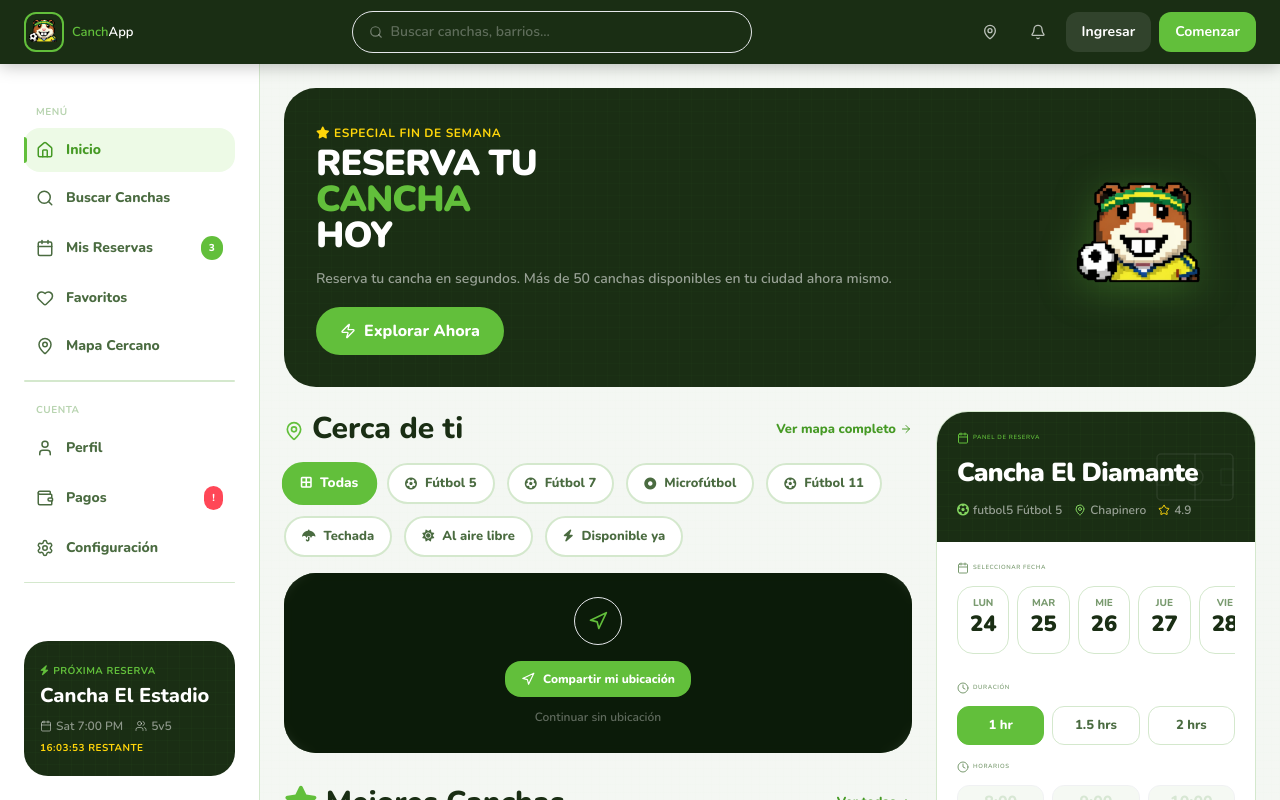
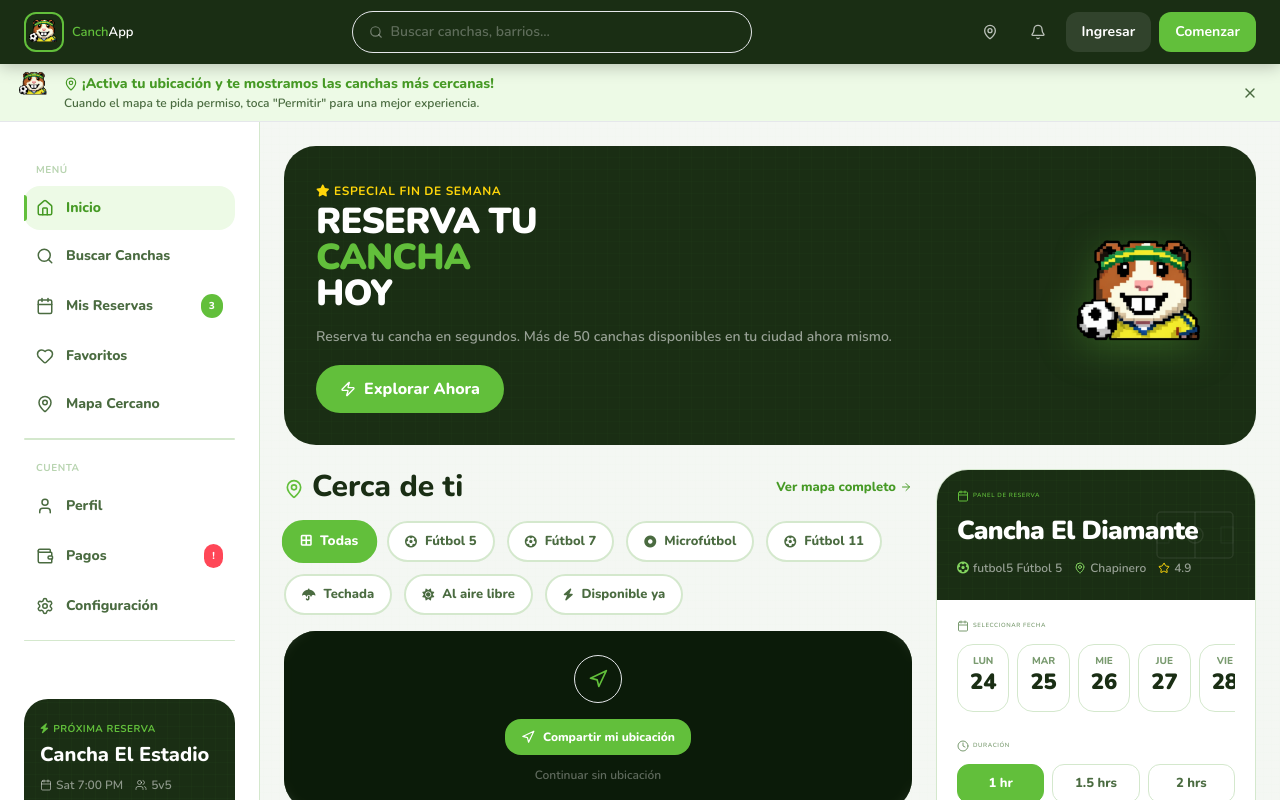
Before and after one commit to cuybyter-alt/CanchaAppWeb, a React (Vite) app in the folder canchapp/: page / in a window 1280 px wide. Shown: the top 800 px of the page. Built offline with nearby package versions, Linux system fonts and the light colour scheme; no server answers; a web font is replaced by a local one.

Commit message:
NavigationFixedAndMapCentralize

```diff
--- /dev/null
+++ b/canchapp/src/components/layout/LocationBanner.tsx
@@ -0,0 +1,87 @@
+import { useEffect, useState } from 'react';
+import { X, MapPin, RefreshCw } from 'lucide-react';
+
+type PermState = 'denied' | 'prompt';
+
+export function LocationBanner() {
+  const [permState, setPermState] = useState<PermState | null>(null);
+  const [dismissed, setDismissed] = useState(
+    () => !!sessionStorage.getItem('loc-banner-dismissed')
+  );
+
+  useEffect(() => {
+    if (dismissed) return;
+    if (!('geolocation' in navigator) || !('permissions' in navigator)) return;
+
+    navigator.permissions
+      .query({ name: 'geolocation' as PermissionName })
+      .then((result) => {
+        if (result.state === 'prompt' || result.state === 'denied') {
+          setPermState(result.state as PermState);
+        }
+        // Live-update if the user changes the permission in browser settings
+        result.addEventListener('change', () => {
+          if (result.state === 'granted') setPermState(null);
+          else setPermState(result.state as PermState);
+        });
+      })
+      .catch(() => {});
+  }, [dismissed]);
+
+  const handleDismiss = () => {
+    sessionStorage.setItem('loc-banner-dismissed', '1');
+    setDismissed(true);
+  };
+
+  if (dismissed || !permState) return null;
+
+  const isDenied = permState === 'denied';
+
+  return (
+    <div className="flex items-center gap-3 px-4 py-2.5 bg-[var(--color-primary-tint)] border-b border-[var(--color-primary)]/25">
+
+      {/* Cuy mascot — bouncing gently */}
+      <img
+        src="/cuypequeniologo.png"
+        alt="Cuy"
+        className="w-9 h-9 object-contain flex-shrink-0 animate-bounce"
+        style={{ animationDuration: '1.8s' }}
+      />
+
+      {/* Message */}
+      <div className="flex-1 min-w-0">
+        <p className="text-sm font-extrabold text-[var(--color-primary-dark)] leading-snug">
+          <MapPin className="inline w-3.5 h-3.5 mr-1 -mt-0.5" />
+          {isDenied
+            ? '¡Oye! Tienes la ubicación bloqueada — habilítala para ver canchas cerca de ti'
+            : '¡Activa tu ubicación y te mostramos las canchas más cercanas!'}
+        </p>
+        <p className="text-xs text-[var(--color-text-2)] mt-0.5">
+          {isDenied
+            ? 'Ve a Configuración del navegador → Privacidad → Ubicación → Permitir para este sitio.'
+            : 'Cuando el mapa te pida permiso, toca "Permitir" para una mejor experiencia.'}
+        </p>
+      </div>
+
+      {/* Reload button — most useful after the user fixes a denied permission */}
+      {isDenied && (
+        <button
+          onClick={() => window.location.reload()}
+          className="flex items-center gap-1.5 text-xs font-bold text-[var(--color-primary-dark)] bg-[var(--color-primary)]/20 hover:bg-[var(--color-primary)]/35 px-3 py-1.5 rounded-full transition-colors whitespace-nowrap flex-shrink-0"
+        >
+          <RefreshCw className="w-3 h-3" />
+          Recargar
+        </button>
+      )}
+
+      {/* Dismiss */}
+      <button
+        onClick={handleDismiss}
+        className="flex-shrink-0 p-1.5 rounded-full text-[var(--color-text-2)] hover:text-[var(--color-primary-dark)] hover:bg-[var(--color-primary)]/15 transition-colors"
+        aria-label="Cerrar aviso"
+      >
+        <X className="w-4 h-4" />
+      </button>
+    </div>
+  );
+}
--- a/canchapp/src/components/sections/MapCard.tsx
+++ b/canchapp/src/components/sections/MapCard.tsx
@@ -97,6 +97,7 @@ export function MapCard({
   const map = useRef<MapboxMap | null>(null);
   const markersRef = useRef<any[]>([]);
   const isInitialized = useRef(false);
+  const autoGeolocateRef = useRef(false);
 
   const [locationState, setLocationState] = useState<LocationState>('checking');
   const [nearbyFields, setNearbyFields] = useState<SportsField[]>([]);
@@ -149,18 +150,30 @@ export function MapCard({
           // a CSS animation (e.g. dialog open transition)
           mapInstance.resize();
 
-          setLocationState('map-ready');
+          // Add markers first so they're visible during the fly animation
           const markers = addMarkers(mapInstance, fieldsToDisplay);
           markersRef.current = markers;
 
-          if (fieldsToDisplay.length > 1 && !userLoc) {
+          if (userLoc) {
+            // Pre-granted permission: fly to known coords, then show live dot
+            mapInstance.flyTo({
+              center: [userLoc.longitude, userLoc.latitude],
+              zoom: 14,
+              speed: 1.4,
+              essential: true,
+            });
+            setTimeout(() => geoCtrl.trigger(), 1000);
+          } else if (autoGeolocateRef.current) {
+            // User just granted via our banner — let GeolocateControl request
+            // position and fly there automatically (permission already granted,
+            // so no browser dialog will appear again).
+            setTimeout(() => geoCtrl.trigger(), 300);
+          } else if (fieldsToDisplay.length > 1) {
             fitMapToMarkers(mapInstance, fieldsToDisplay);
+            if (!showMiniMap) setTimeout(() => geoCtrl.trigger(), 600);
           }
 
-          // Trigger geolocate: always on full map, or when we have the location on mini
-          if (userLoc || !showMiniMap) {
-            setTimeout(() => geoCtrl.trigger(), 600);
-          }
+          setLocationState('map-ready');
         });
 
       mapInstance.on('error', (e) => {
@@ -188,9 +201,14 @@ export function MapCard({
         try {
           const result = await navigator.permissions.query({ name: 'geolocation' as PermissionName });
           if (result.state === 'granted') {
-            // Already permitted → get location silently and start map
-            const loc = await getUserLocation();
-            startMap(loc);
+            if (showMiniMap) {
+              // Mini map: always show banner so the user can confirm location use
+              setLocationState('prompt');
+            } else {
+              // Full map dialog: silently start with existing permission
+              const loc = await getUserLocation();
+              startMap(loc);
+            }
           } else if (result.state === 'denied') {
             // Blocked → start map without location (no point prompting)
             startMap(null);
@@ -211,10 +229,13 @@ export function MapCard({
   }, [startMap]);
 
   // ── Banner actions ────────────────────────────────────────────────────
-  const handleAllowLocation = async () => {
-    setLocationState('loading-loc');
-    const loc = await getUserLocation(); // triggers native browser prompt
-    startMap(loc ?? null);
+  const handleAllowLocation = () => {
+    // Start the map immediately — don't block on GPS.
+    // The GeolocateControl triggered inside startMap's load handler will
+    // request position (browser already has permission after the browser
+    // dialog) and fly the map there automatically.
+    autoGeolocateRef.current = true;
+    startMap(null);
   };
 
   const handleSkipLocation = () => {
@@ -257,10 +278,10 @@ export function MapCard({
         </div>
       )}
 
-      {/* Overlay: solicitar permiso de ubicación */}
-      {(locationState === 'prompt' || locationState === 'loading-loc') && (
+      {/* Overlay: solicitando permiso de ubicación */}
+      {locationState === 'prompt' && (
         <LocationPermissionBanner
-          loading={locationState === 'loading-loc'}
+          loading={false}
           onAllow={handleAllowLocation}
           onSkip={handleSkipLocation}
           showMiniMap={showMiniMap}
--- a/canchapp/src/layouts/AppLayout.tsx
+++ b/canchapp/src/layouts/AppLayout.tsx
@@ -4,6 +4,7 @@ import { Topbar } from '../components/layout/topbar';
 import { Sidebar } from '../components/layout/sidebar';
 import { MapDialog } from '../components/sections/MapDialog';
 import { MapContext } from '../context/MapContext';
+import { LocationBanner } from '../components/layout/LocationBanner';
 
 export default function AppLayout() {
   const [isMapOpen, setIsMapOpen] = useState(false);
@@ -21,6 +22,9 @@ export default function AppLayout() {
       <div className="min-h-screen relative z-[1]">
         {/* Topbar - fixed at top */}
         <Topbar />
+
+        {/* Location permission reminder */}
+        <LocationBanner />
 
         {/* Content below topbar */}
         <div className="grid grid-cols-1 lg:grid-cols-[260px_1fr]">
--- a/canchapp/src/pages/Login.tsx
+++ b/canchapp/src/pages/Login.tsx
@@ -133,6 +133,11 @@ const Login: React.FC<LoginProps> = ({ onLogin }) => {
               Regístrate
             </Link>
           </p>
+          <p className="text-center mt-3">
+            <Link to="/" className="text-xs text-gray-400 hover:text-gray-600 transition-colors">
+              Explorar canchas sin iniciar sesión →
+            </Link>
+          </p>
         </div>
       </div>
     );
@@ -219,6 +224,11 @@ const Login: React.FC<LoginProps> = ({ onLogin }) => {
             Regístrate
           </Link>
         </p>
+        <p className="text-center mt-3">
+          <Link to="/" className="text-xs text-gray-400 hover:text-gray-600 transition-colors">
+            Explorar canchas sin iniciar sesión →
+          </Link>
+        </p>
       </div>
     </div>
   );
--- a/canchapp/src/pages/Register.tsx
+++ b/canchapp/src/pages/Register.tsx
@@ -206,6 +206,11 @@ const Register: React.FC = () => {
               Inicia sesión
             </Link>
           </p>
+          <p className="text-center mt-3">
+            <Link to="/" className="text-xs text-gray-400 hover:text-gray-600 transition-colors">
+              Explorar canchas sin registrarse →
+            </Link>
+          </p>
         </div>
       </div>
     );
@@ -356,6 +361,11 @@ const Register: React.FC = () => {
             Inicia sesión
           </Link>
         </p>
+        <p className="text-center mt-3">
+          <Link to="/" className="text-xs text-gray-400 hover:text-gray-600 transition-colors">
+            Explorar canchas sin registrarse →
+          </Link>
+        </p>
       </div>
     </div>
   );
--- a/canchapp/src/services/mapboxService.ts
+++ b/canchapp/src/services/mapboxService.ts
@@ -255,8 +255,8 @@ export async function getUserLocation(): Promise<UserLocation | null> {
       },
       {
         enableHighAccuracy: true,
-        timeout: 5000,
-        maximumAge: 0,
+        timeout: 15000,  // 15s — GPS on mobile needs more time
+        maximumAge: 60000, // accept a cached position up to 1 min old
       }
     );
   });
```
